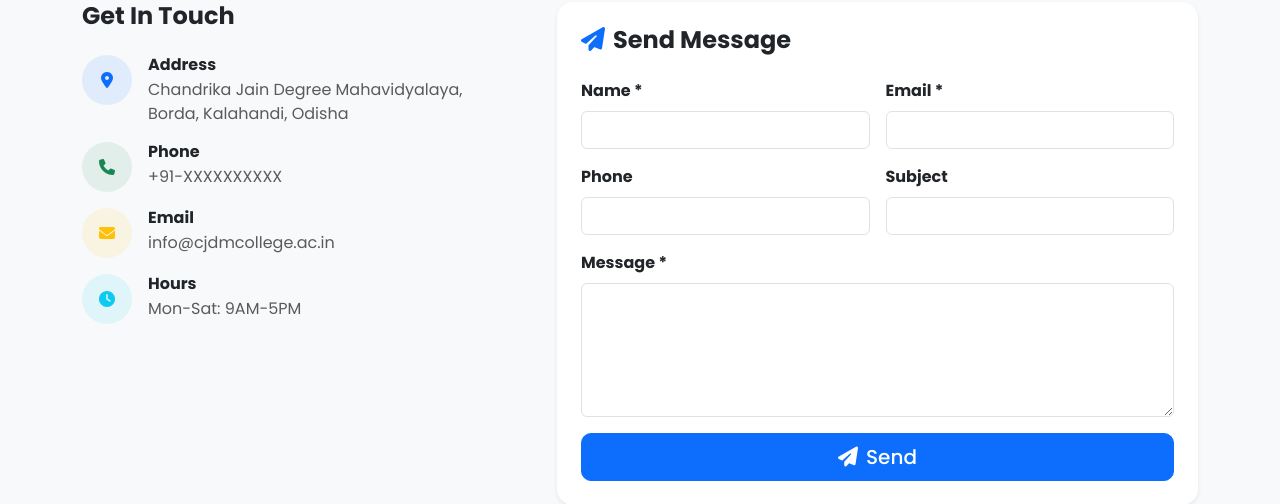
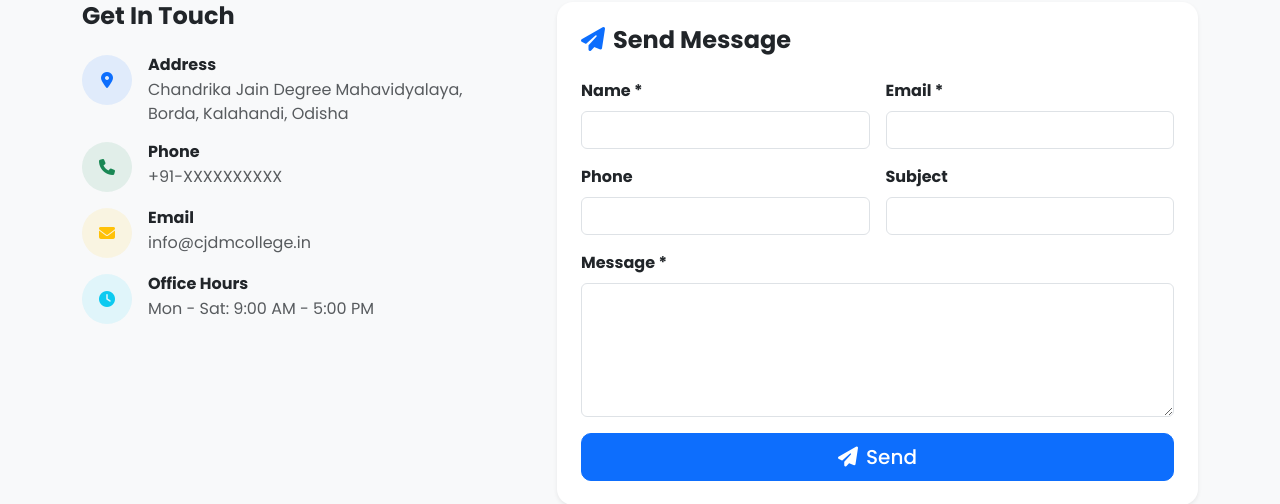
Before and after one commit to sobhit9777-hue/chandrika-jain-college, a Flask app: page /contact in a window 1280 px wide. Shown: the part 285-789 px from the top of the page. Run offline with Flask 3, Linux system fonts and the light colour scheme; data comes from the database, SQL or seed files in the repository.

Commit message:
Update contact.html

```diff
--- a/templates/contact.html
+++ b/templates/contact.html
@@ -1,16 +1,37 @@
 {% extends 'base.html' %}
 {% block title %}Contact - CJDM{% endblock %}
 {% block content %}
-<section class="page-header py-5 text-center text-white" style="background:linear-gradient(135deg,#0277bd,#01579b);"><div class="container"><h1 class="fw-bold display-5"><i class="fas fa-envelope me-2"></i>Contact Us</h1></div></section>
-<section class="py-5"><div class="container"><div class="row">
+<section class="page-header py-5 text-center text-white" style="background:linear-gradient(135deg,#0277bd,#01579b);">
+    <div class="container"><h1 class="fw-bold display-5"><i class="fas fa-envelope me-2"></i>Contact Us</h1></div>
+</section>
+<section class="py-5">
+    <div class="container"><div class="row">
         <div class="col-lg-5 mb-4">
             <h4 class="fw-bold mb-4">Get In Touch</h4>
-        <div class="d-flex mb-3"><div class="bg-primary bg-opacity-10 rounded-circle d-flex align-items-center justify-content-center me-3" style="width:50px;height:50px;min-width:50px;"><i class="fas fa-map-marker-alt text-primary"></i></div><div><h6 class="fw-bold mb-1">Address</h6><p class="text-muted mb-0">Chandrika Jain Degree Mahavidyalaya,<br>Borda, Kalahandi, Odisha</p></div></div>
-        <div class="d-flex mb-3"><div class="bg-success bg-opacity-10 rounded-circle d-flex align-items-center justify-content-center me-3" style="width:50px;height:50px;min-width:50px;"><i class="fas fa-phone text-success"></i></div><div><h6 class="fw-bold mb-1">Phone</h6><p class="text-muted mb-0">+91-XXXXXXXXXX</p></div></div>
-        <div class="d-flex mb-3"><div class="bg-warning bg-opacity-10 rounded-circle d-flex align-items-center justify-content-center me-3" style="width:50px;height:50px;min-width:50px;"><i class="fas fa-envelope text-warning"></i></div><div><h6 class="fw-bold mb-1">Email</h6><p class="text-muted mb-0">info@cjdmcollege.ac.in</p></div></div>
-        <div class="d-flex"><div class="bg-info bg-opacity-10 rounded-circle d-flex align-items-center justify-content-center me-3" style="width:50px;height:50px;min-width:50px;"><i class="fas fa-clock text-info"></i></div><div><h6 class="fw-bold mb-1">Hours</h6><p class="text-muted mb-0">Mon-Sat: 9AM-5PM</p></div></div>
+            <div class="d-flex mb-3">
+                <div class="bg-primary bg-opacity-10 rounded-circle d-flex align-items-center justify-content-center me-3" style="width:50px;height:50px;min-width:50px;"><i class="fas fa-map-marker-alt text-primary"></i></div>
+                <div><h6 class="fw-bold mb-1">Address</h6><p class="text-muted mb-0">{{ site.get('college_name', 'Chandrika Jain Degree Mahavidyalaya') }},<br>{{ site.get('college_address', 'Borda, Kalahandi, Odisha') }}</p></div>
             </div>
-    <div class="col-lg-7"><div class="card border-0 shadow-sm rounded-4"><div class="card-body p-4">
+            <div class="d-flex mb-3">
+                <div class="bg-success bg-opacity-10 rounded-circle d-flex align-items-center justify-content-center me-3" style="width:50px;height:50px;min-width:50px;"><i class="fas fa-phone text-success"></i></div>
+                <div><h6 class="fw-bold mb-1">Phone</h6><p class="text-muted mb-0">{{ site.get('college_phone', '+91-XXXXXXXXXX') }}</p></div>
+            </div>
+            <div class="d-flex mb-3">
+                <div class="bg-warning bg-opacity-10 rounded-circle d-flex align-items-center justify-content-center me-3" style="width:50px;height:50px;min-width:50px;"><i class="fas fa-envelope text-warning"></i></div>
+                <div><h6 class="fw-bold mb-1">Email</h6><p class="text-muted mb-0">{{ site.get('college_email', 'info@cjdmcollege.in') }}</p></div>
+            </div>
+            <div class="d-flex mb-3">
+                <div class="bg-info bg-opacity-10 rounded-circle d-flex align-items-center justify-content-center me-3" style="width:50px;height:50px;min-width:50px;"><i class="fas fa-clock text-info"></i></div>
+                <div><h6 class="fw-bold mb-1">Office Hours</h6><p class="text-muted mb-0">{{ site.get('office_hours', 'Mon-Sat: 9AM-5PM') }}</p></div>
+            </div>
+            {% if site.get('whatsapp_number') %}
+            <a href="https://wa.me/{{ site.get('whatsapp_number') }}" target="_blank" class="btn btn-success mt-3 w-100">
+                <i class="fab fa-whatsapp me-2"></i>WhatsApp pe Message Karo
+            </a>
+            {% endif %}
+        </div>
+        <div class="col-lg-7">
+            <div class="card border-0 shadow-sm rounded-4"><div class="card-body p-4">
                 <h4 class="fw-bold mb-4"><i class="fas fa-paper-plane me-2 text-primary"></i>Send Message</h4>
                 <form method="POST" action="{{ url_for('contact') }}">
                     <div class="row g-3">
@@ -22,6 +43,14 @@
                         <div class="col-12"><button type="submit" class="btn btn-primary btn-lg w-100"><i class="fas fa-paper-plane me-2"></i>Send</button></div>
                     </div>
                 </form>
-    </div></div></div>
-</div></div></section>
+            </div></div>
+        </div>
+    </div>
+    {% if site.get('google_map_embed') %}
+    <div class="mt-5"><div class="card border-0 shadow-sm rounded-4 overflow-hidden">
+        <iframe src="{{ site.get('google_map_embed') }}" width="100%" height="350" style="border:0;" allowfullscreen loading="lazy"></iframe>
+    </div></div>
+    {% endif %}
+    </div>
+</section>
 {% endblock %}
```
Lines whose indentation alone changed are shown as unchanged.
